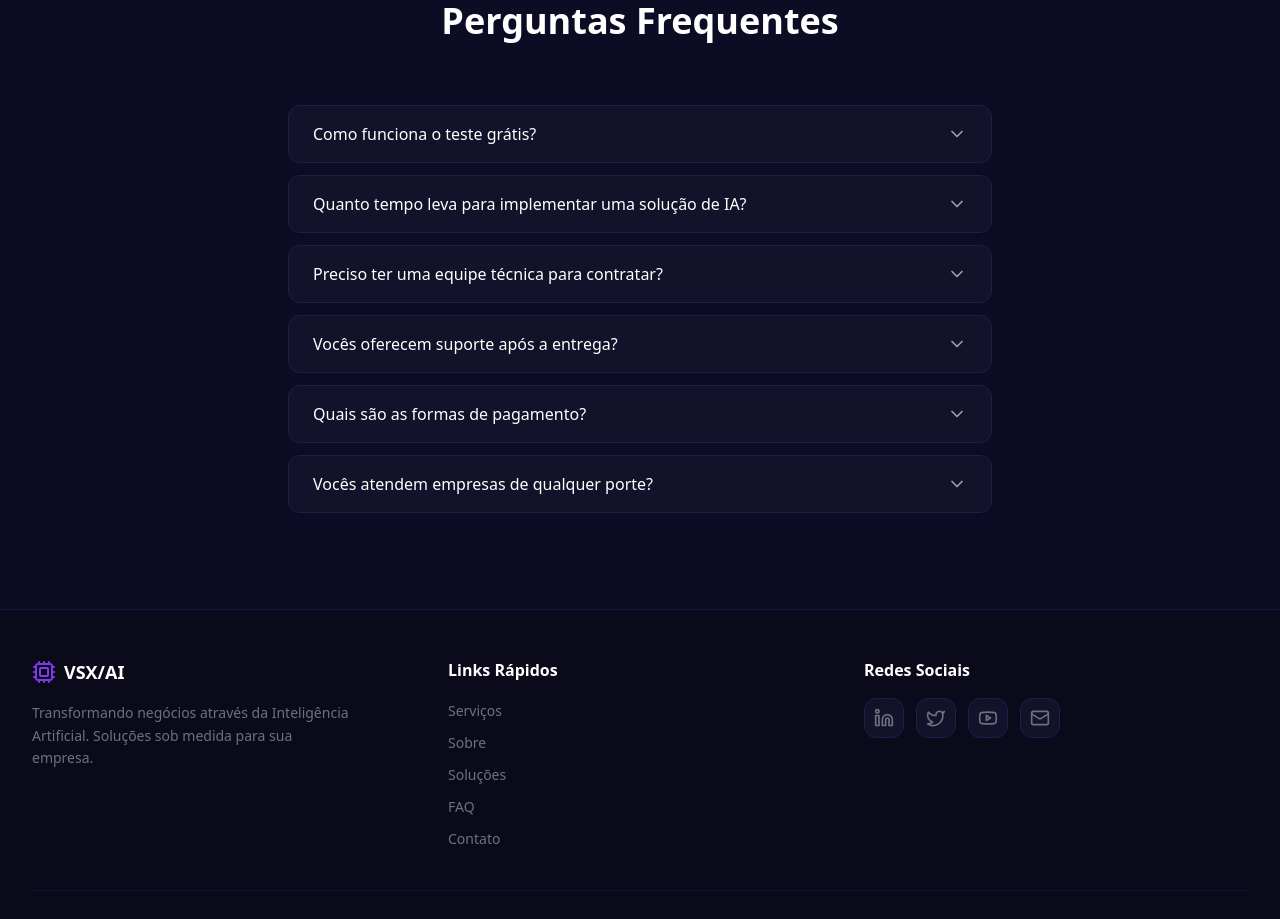
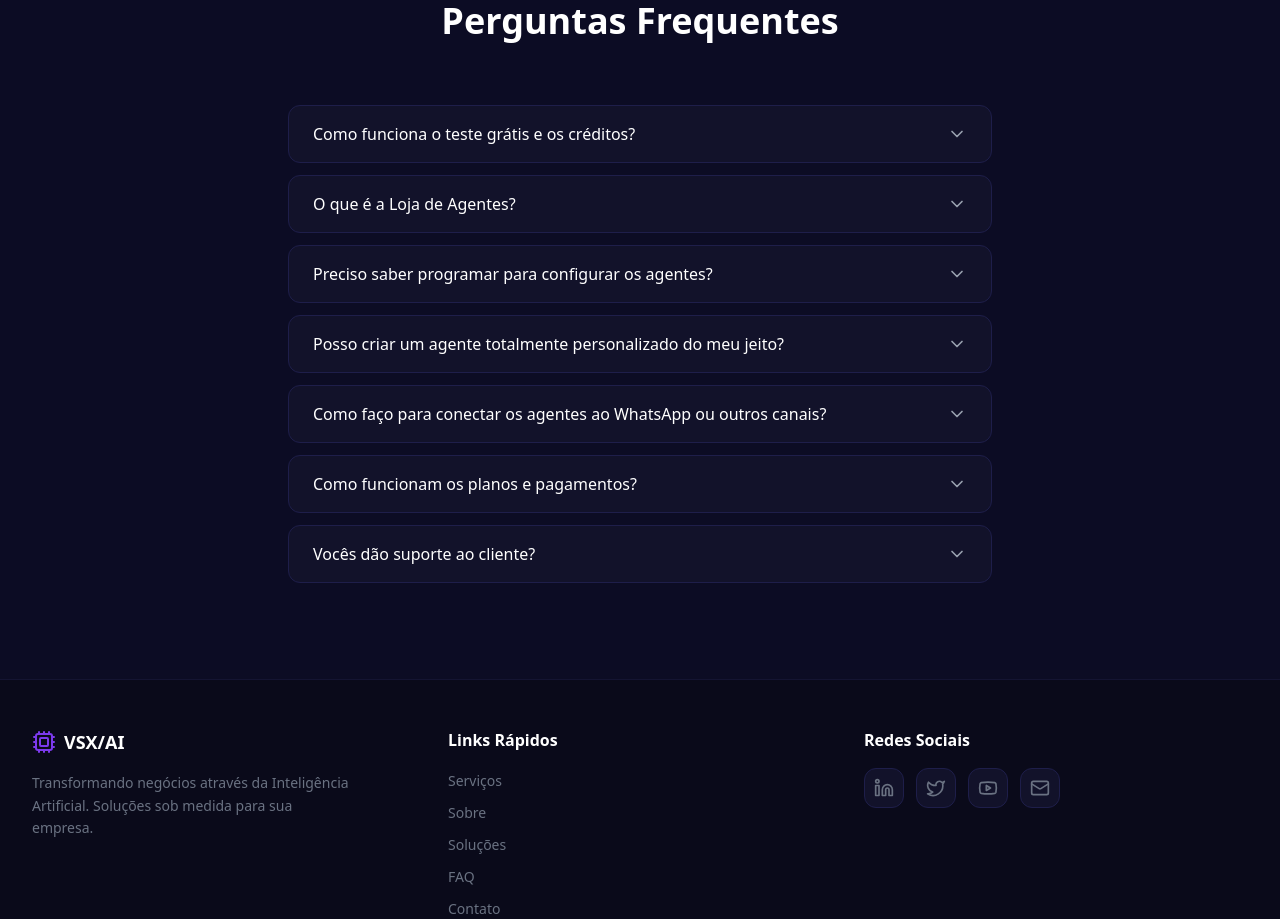
Before and after one commit to VisualSoftWeb/vsx, a React (Vite) app: page / in a window 1280 px wide. Shown: the part 3940-4859 px from the top of the page. Built offline with nearby package versions, Linux system fonts and the light colour scheme.

Commit message:
FAQ atualizado para a plataforma: loja de agentes, no-code, agente custom, canais, planos e suporte ao cliente

```diff
--- a/src/components/FAQ.tsx
+++ b/src/components/FAQ.tsx
@@ -3,28 +3,32 @@
 
 const faqs = [
   {
-    q: 'Como funciona o teste grátis?',
-    a: 'Você ganha 550 créditos para testar sem custo algum. Experimente a solução com dados reais do seu negócio e veja os resultados antes de contratar.',
+    q: 'Como funciona o teste grátis e os créditos?',
+    a: 'Ao criar sua conta, você recebe 550 créditos iniciais de cortesia. Com eles, você pode explorar a plataforma, adicionar agentes da nossa loja e testar conversas e fluxos com dados reais do seu negócio antes de escolher um plano pago.',
   },
   {
-    q: 'Quanto tempo leva para implementar uma solução de IA?',
-    a: 'É imediato! Assim que você chama no WhatsApp, ativamos sua solução e você já começa a usar na hora com seus 550 créditos de teste.',
+    q: 'O que é a Loja de Agentes?',
+    a: 'É o marketplace interno da plataforma onde você encontra inteligências artificiais especializadas e prontas para uso (como Vendas, Atendimento, Agendamento, Triagem de RH e Suporte Técnico). Basta clicar em "+ Adicionar" para que o agente passe a fazer parte do ecossistema da sua empresa instantaneamente.',
   },
   {
-    q: 'Preciso ter uma equipe técnica para contratar?',
-    a: 'Não! Cuidamos de tudo, da concepção à entrega. Você só precisa nos contar o problema que quer resolver. Nossa equipe técnica implementa e gerencia toda a solução.',
+    q: 'Preciso saber programar para configurar os agentes?',
+    a: 'Não! A plataforma foi desenhada no modelo No-Code (sem código). Os agentes pré-prontos já vêm com a inteligência estruturada para a função deles. Se você quiser ajustar o comportamento, basta alterar as instruções em texto comum, de forma muito simples e intuitiva.',
   },
   {
-    q: 'Vocês oferecem suporte após a entrega?',
-    a: 'Sim! Oferecemos planos de manutenção e suporte contínuo, incluindo monitoramento, atualizações e melhorias. Seu projeto continua evoluindo conosco.',
+    q: 'Posso criar um agente totalmente personalizado do meu jeito?',
+    a: 'Sim! Para isso, basta utilizar o Agente Custom na nossa loja. Ele funciona como uma folha em branco onde você define o nome, as instruções detalhadas, a base de conhecimento específica da sua empresa, o modelo de IA e os canais de atendimento que ele vai operar.',
   },
   {
-    q: 'Quais são as formas de pagamento?',
-    a: 'Aceitamos pagamento via boleto, cartão de crédito, PIX e transferência bancária. Para projetos maiores, parcelamos em até 12x.',
+    q: 'Como faço para conectar os agentes ao WhatsApp ou outros canais?',
+    a: 'Diretamente no painel do sistema, você encontra as opções de integração para conectar os agentes de forma rápida e automatizada aos principais canais de atendimento que seus clientes usam no dia a dia.',
   },
   {
-    q: 'Vocês atendem empresas de qualquer porte?',
-    a: 'Sim! Atendemos desde startups até grandes corporações. Cada solução é desenhada sob medida para o tamanho e necessidade do seu negócio.',
+    q: 'Como funcionam os planos e pagamentos?',
+    a: 'Trabalhamos com recargas de créditos e assinaturas flexíveis para acompanhar o volume de interações do seu negócio. Aceitamos PIX, cartão de crédito e boleto bancário, garantindo ativação imediata para você não perder tempo.',
+  },
+  {
+    q: 'Vocês dão suporte ao cliente?',
+    a: 'Sim! Damos todo o suporte necessário ao cliente, com uma equipe disponível para ajudar desde a configuração inicial dos seus agentes até dúvidas do dia a dia. Você nunca estará sozinho: estamos prontos para garantir que sua experiência na plataforma seja sempre tranquila.',
   },
 ]
 
@@ -57,7 +61,7 @@
                   <ChevronDown className={`w-5 h-5 text-gray-400 transition-transform duration-300 ${isOpen ? 'rotate-180' : ''}`} />
                 </button>
                 <div
-                  className={`overflow-hidden transition-all duration-300 ${isOpen ? 'max-h-48' : 'max-h-0'}`}
+                  className={`overflow-hidden transition-all duration-300 ${isOpen ? 'max-h-96' : 'max-h-0'}`}
                 >
                   <p className="px-6 pb-4 text-gray-400 text-sm leading-relaxed">{faq.a}</p>
                 </div>
```
